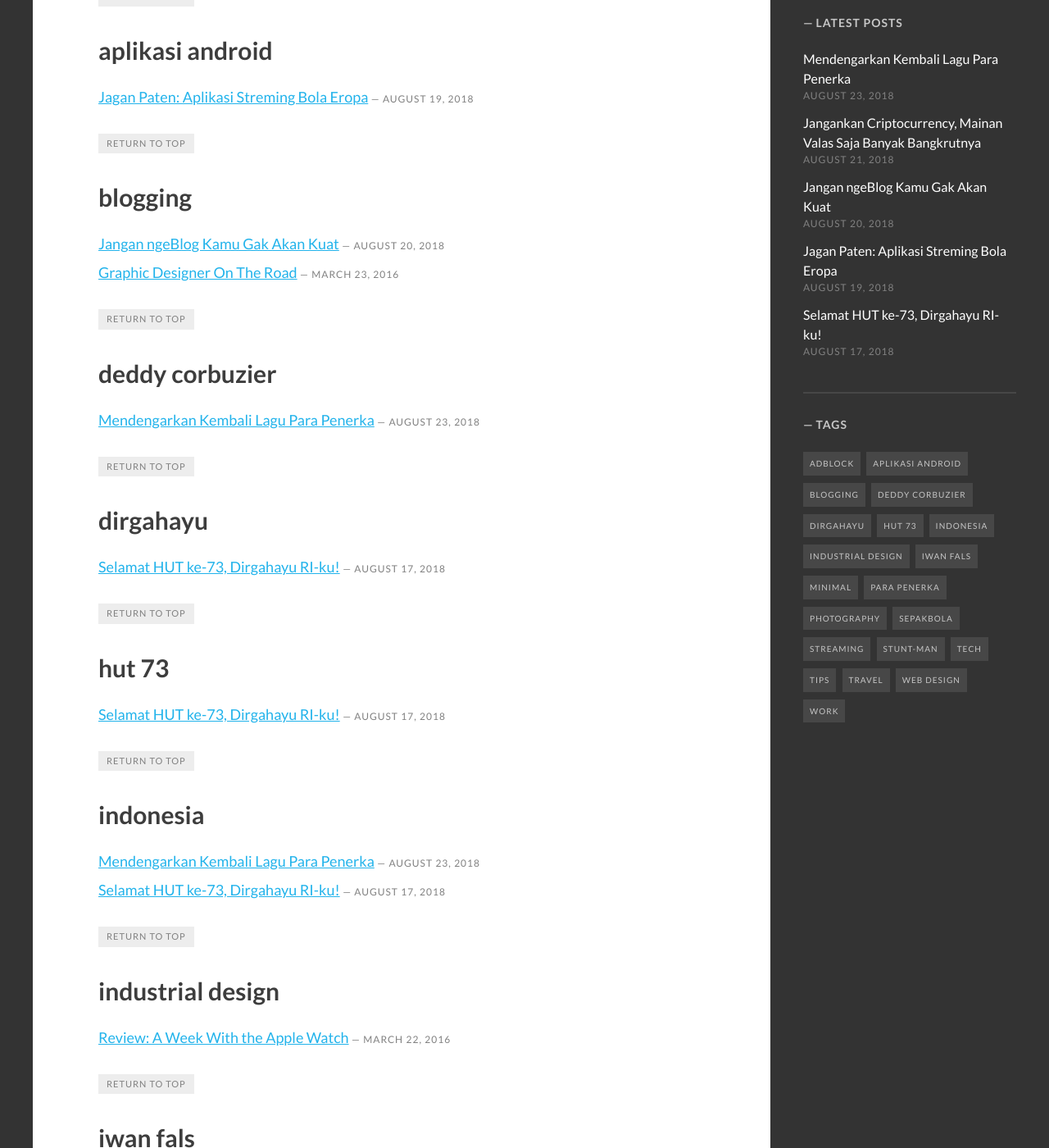
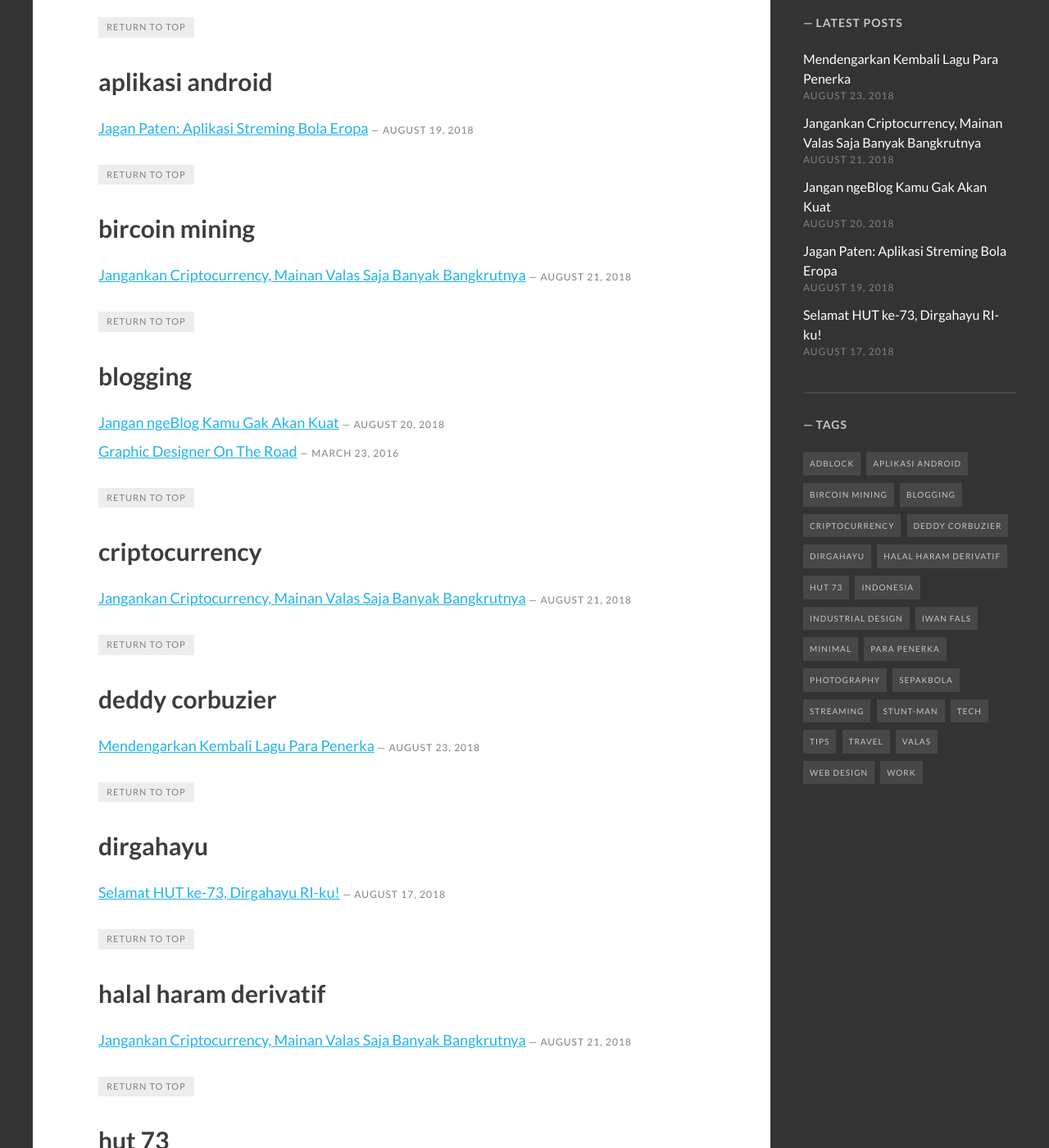
Before and after one commit to knoacc/pcr, a Jekyll site: the page built from tags/index.html, in a window 1280 px wide and 1400 px high, scrolled down 731 px. Shown: the whole window at 82% size. Built offline with Jekyll 4.4.1, drawn with Linux system fonts in a browser that asks for light colours; some web fonts are replaced; some of the changed text lies outside the part shown.

Commit message:
Update 2018-08-21-jangankan-criptocurrency-valas-saja-banyak-bangkrutnya.md

```diff
--- a/_posts/2018-08-21-jangankan-criptocurrency-valas-saja-banyak-bangkrutnya.md
+++ b/_posts/2018-08-21-jangankan-criptocurrency-valas-saja-banyak-bangkrutnya.md
@@ -3,6 +3,7 @@ title: Jangankan Criptocurrency, Mainan Valas Saja Banyak Bangkrutnya
 description: Ada banyak cara untuk bangkrut, sayang hanya sedikit yang mau bangun dari tidur
 image: https://i3.wp.com/fortunedotcom.files.wordpress.com/2018/04/long-blockchain-bitcoin-stock-price.jpg?crop=1000,540
 banner_image: bitcoin-price.jpg
+tags: [criptocurrency, valas, bircoin mining, halal haram derivatif]
 
 ---
 _**Criptocurrency**_. Bagi telinga awam, istilah itu mungkin terasa asing _bingits_. Tetapi, coba lafalkan kata: **bit-koooo-iiiinnn**, _Bitcoin_. Kata merdu Ooh... berbarengan dengan terbentuknya ekspresi "seolah paham" akan terpampang diwajah mereka. Padahal belum tentu tahu benar Bitcoin itu apa, setidaknya pernah dengar.
```
